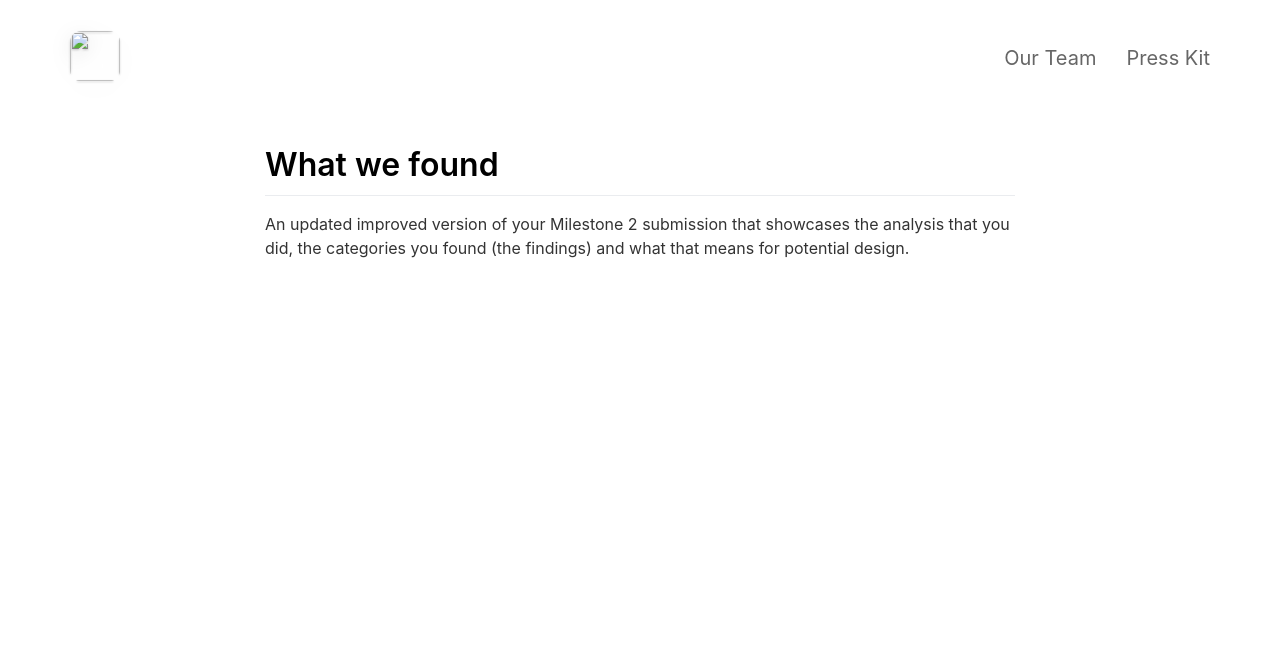
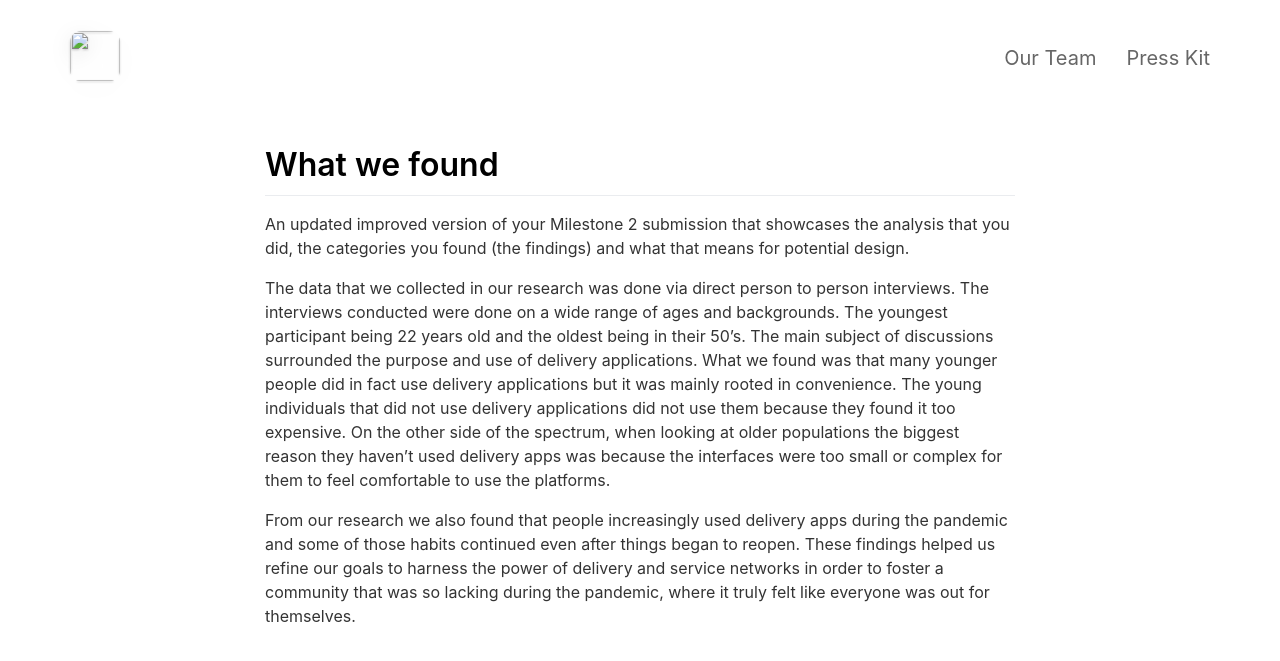
Before and after one commit to jg100/CommunityApp, a Jekyll site: the page built from _pages/Wefound.md, in a window 1280 px wide. Shown: the top 661 px of the page. Built offline with Jekyll 4.4.1, drawn with Linux system fonts in a browser that asks for light colours; nearby versions of some CDN libraries.

Commit message:
findings

```diff
--- a/_pages/Wefound.md
+++ b/_pages/Wefound.md
@@ -6,3 +6,7 @@ permalink: /What we found/
 
 # What we found
 An updated improved version of your Milestone 2 submission that showcases the analysis that you did, the categories you found (the findings) and what that means for potential design.
+
+The data that we collected in our research was done via direct person to person interviews. The interviews conducted were done on a wide range of ages and backgrounds. The youngest participant being 22 years old and the oldest being in their 50’s. The main subject of discussions surrounded the purpose and use of delivery applications. What we found was that many younger people did in fact use delivery applications but it was mainly rooted in convenience. The young individuals that did not use delivery applications did not use them because they found it too expensive. On the other side of the spectrum, when looking at older populations the biggest reason they haven’t used delivery apps was because the interfaces were too small or complex for them to feel comfortable to use the platforms.
+
+From our research we also found that people increasingly used delivery apps during the pandemic and some of those habits continued even after things began to reopen. These findings helped us refine our goals to harness the power of delivery and service networks in order to foster a community that was so lacking during the pandemic, where it truly felt like everyone was out for themselves.
```
